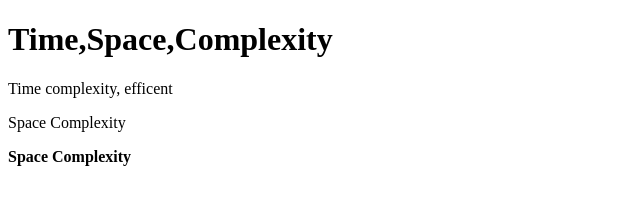
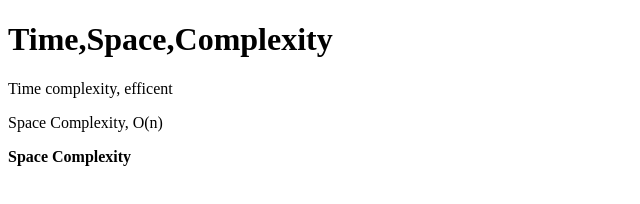
Before and after one commit to acciojob/time-and-space-complexity-NambiarVishnu, a website: page main.html in a window 1280 px wide. Shown: the full height of the page, 0-640 px from the left. Drawn offline with Linux system fonts and the light colour scheme.

Commit message:
created a submission

```diff
--- a/main.html
+++ b/main.html
@@ -16,7 +16,7 @@
 
 	<p>Time complexity, efficent</p>
 
-		<p> Space Complexity</p>
+		<p> Space Complexity, O(n)</p>
 	<p><b>Space Complexity</b></p>
 
 
```
